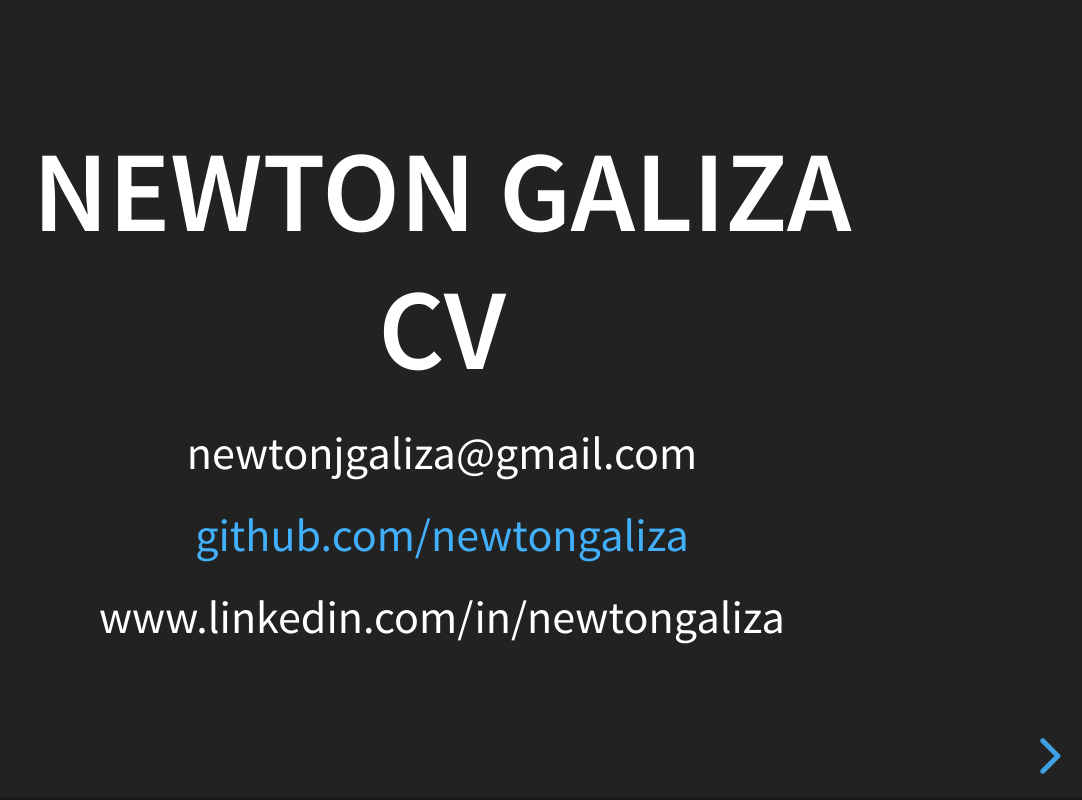
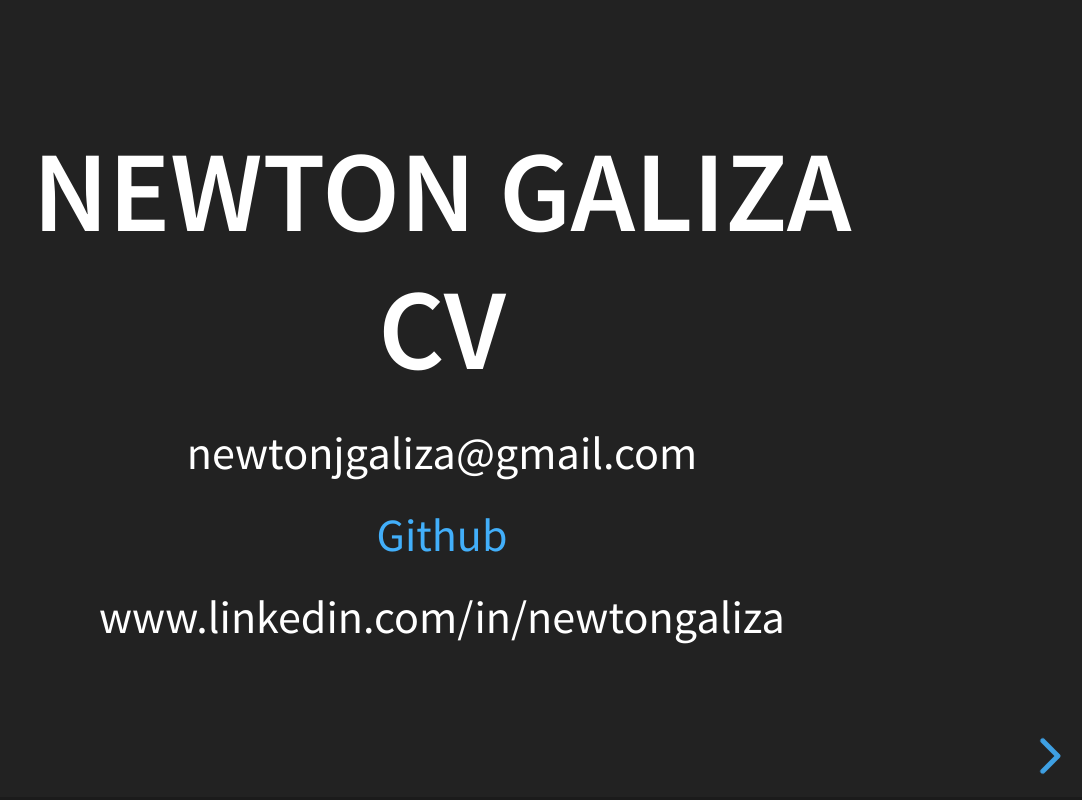
Before and after one commit to NewtonGaliza/CV, a website: page index.html in a window 1280 px wide. Shown: the whole page, without its empty margins (198-1280 px from the left). Drawn offline with Linux system fonts and the light colour scheme.

Commit message:
Update index.html

```diff
--- a/index.html
+++ b/index.html
@@ -27,7 +27,7 @@
 				<section>
 				<h1>Newton Galiza<br>CV</h1>
 				<p>newtonjgaliza@gmail.com</p>
-				<p><a href="http://github.com/newtongaliza">github.com/newtongaliza</a></p>
+				<p><a href="http://github.com/newtongaliza">Github</a></p>
 				<p>www.linkedin.com/in/newtongaliza</p>
 				</section>
 
```
